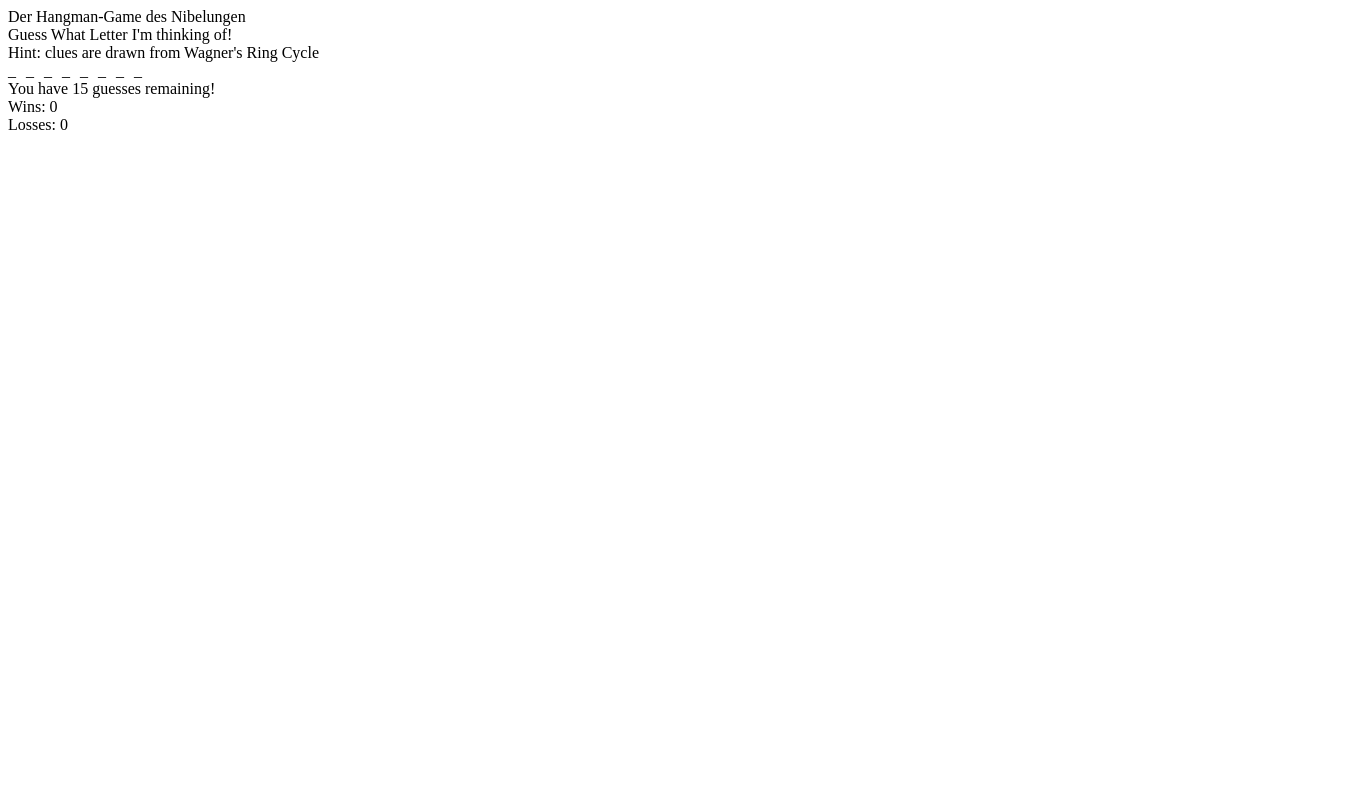
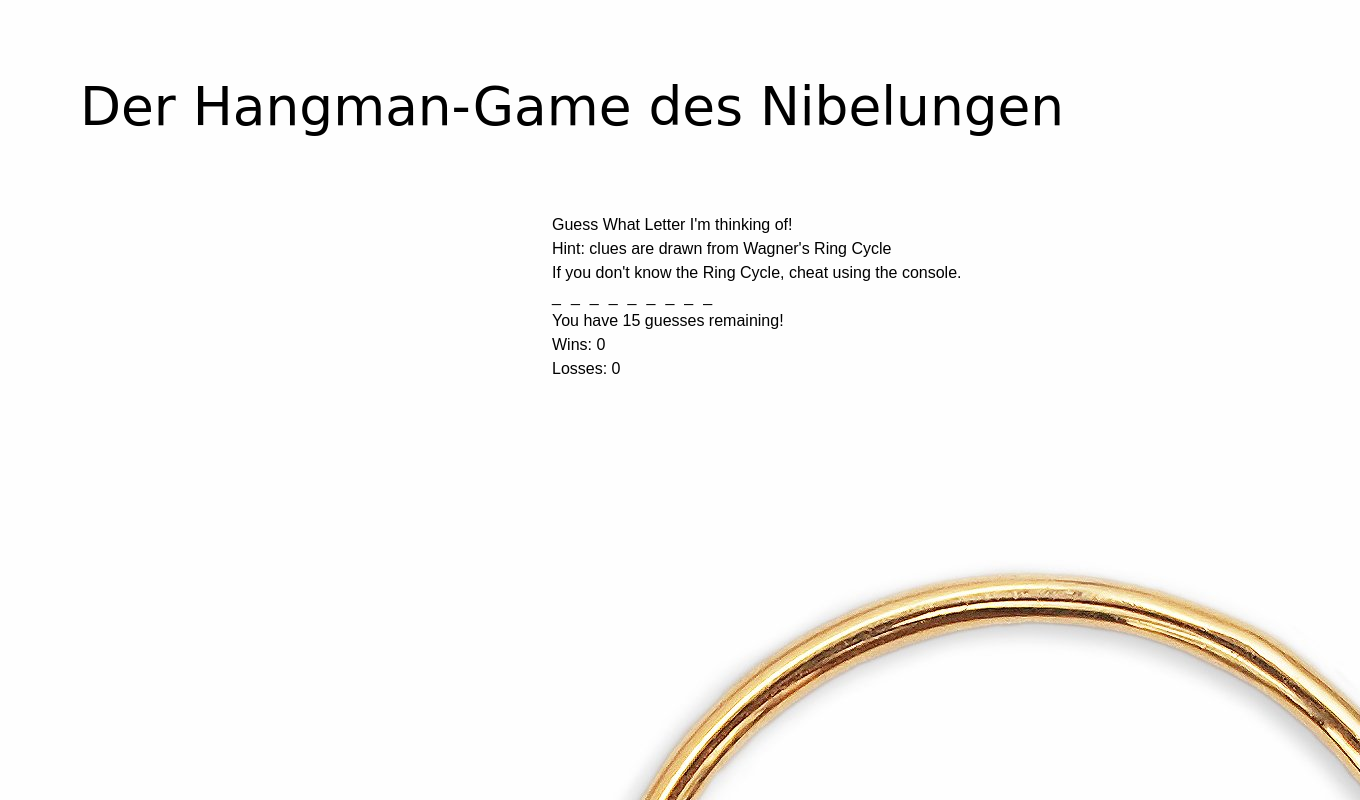
Before and after one commit to michaelcumings/Word_Guess_Game, a plain HTML site: page index.html in a window 1280 px wide. Shown: the whole page, 1360 px wide, since content can reach past the window. Drawn offline with nearby package versions, Linux system fonts and the light colour scheme; a web font is replaced by a local one.

Commit message:
ready to hand in

```diff
--- a/assets/css/reset.css
+++ b/assets/css/reset.css
@@ -0,0 +1,48 @@
+/* http://meyerweb.com/eric/tools/css/reset/
+   v2.0 | 20110126
+   License: none (public domain)
+*/
+
+html, body, div, span, applet, object, iframe,
+h1, h2, h3, h4, h5, h6, p, blockquote, pre,
+a, abbr, acronym, address, big, cite, code,
+del, dfn, em, img, ins, kbd, q, s, samp,
+small, strike, strong, sub, sup, tt, var,
+b, u, i, center,
+dl, dt, dd, ol, ul, li,
+fieldset, form, label, legend,
+table, caption, tbody, tfoot, thead, tr, th, td,
+article, aside, canvas, details, embed,
+figure, figcaption, footer, header, hgroup,
+menu, nav, output, ruby, section, summary,
+time, mark, audio, video {
+	margin: 0;
+	padding: 0;
+	border: 0;
+	font-size: 100%;
+	font: inherit;
+	vertical-align: baseline;
+}
+/* HTML5 display-role reset for older browsers */
+article, aside, details, figcaption, figure,
+footer, header, hgroup, menu, nav, section {
+	display: block;
+}
+body {
+	line-height: 1;
+}
+ol, ul {
+	list-style: none;
+}
+blockquote, q {
+	quotes: none;
+}
+blockquote:before, blockquote:after,
+q:before, q:after {
+	content: '';
+	content: none;
+}
+table {
+	border-collapse: collapse;
+	border-spacing: 0;
+}
--- a/assets/css/style.css
+++ b/assets/css/style.css
@@ -1,3 +1,31 @@
+body {
+    font-family: 'Carrois Gothic SC', sans-serif;
+    background-image: url('../images/ring.jpg');
+}
+
+#titlebar {
+    font-size: 40pt;
+    width: 100%;
+    margin: 80px;
+    align-items: center;
+    font-family: 'UnifrakturMaguntia', cursive;
+}
+
+#results {
+    width: 40%;
+    float: left;
+    padding-left: 20px;
+    line-height: 1.5;
+
+}
+
+#gamediv {
+    width: 40%;
+    float: left;
+    padding-left: 20px;
+    line-height: 1.5;
+}
+
 #activeword {
     letter-spacing: 10px;
-};
+}
--- a/assets/javascript/game.js
+++ b/assets/javascript/game.js
@@ -1,5 +1,5 @@
 
-    var wordlist=["WOTAN", "SIEGFRIED", "NOTUNG", "BRUNNHILDE", "HAGEN", "ASGARD", "NIBELHEIM", "VALHALLA"];
+    var wordlist=["WOTAN", "SIEGFRIED", "NOTUNG", "BRUNNHILDE", "HAGEN", "REISENHEIM", "FRICKA", "DONNER", "FAFNER", "FASOLT", "ALBERICH", "NIBELHEIM", "VALHALLA"];
 
 // pick a random word from the word list
 // var wordchoice = wordlist[Math.floor(Math.random() * wordlist.length)];
@@ -60,8 +60,11 @@
         // Add to "already guessed list" and the rest of the stuff if not already guessed
         if (!already.includes(userGuess)) {
             $("#sofar").empty();
-            already += userGuess;
-            sofar.append("You have already guessed: " + already);
+                if (userGuess.length < 2) {
+                    already += userGuess;
+                    sofar.append("You have already guessed: " + already);
+                } else sofar.append("You have already guessed: " + already);
+
 
 
         // if the player keystroke is not in the word, decrement the counter
@@ -87,6 +90,8 @@
         if (guesses < 1) {
             // var guesses = 5;
             $("#results").empty();
+            var audio = $("#defeat")[0];
+                audio.play();
             results.append("<p>O Schmerz&#33;</p> \
                 <br> \
                 You Lost&#33; \
@@ -102,6 +107,8 @@
         if (gameword === wordchoice) {
             console.log("You Win!!");
             $("#results").empty();
+            var audio = $("#victory")[0];
+                audio.play();
             results.append("<p>Hojotoho&#33;</p> \
                 <br> \
                 You Won&#33; \
@@ -113,13 +120,9 @@
             newgame();
         };
     };
-        // console.log(gameword);
-        // console.log(guesses);
+
         };
 
-
-
-    console.log(gameword);
     console.log(wordchoice);
 };
 
--- a/index.html
+++ b/index.html
@@ -3,19 +3,28 @@
 <head>
     <meta charset="utf-8" />
     <meta http-equiv="X-UA-Compatible" content="IE=edge">
-    <title>Page Title</title>
+    <title>Der Hangman-Game des Nibelungen</title>
     <meta name="viewport" content="width=device-width, initial-scale=1">
-    <link rel="stylesheet" type="text/css" media="screen" href="assets/css/style.css" />
+    <link rel="stylesheet" type="text/css" media="screen" href="assets/css/reset.css">
+    <link rel="stylesheet" type="text/css" media="screen" href="assets/css/style.css">
     <script src="https://cdnjs.cloudflare.com/ajax/libs/jquery/3.2.1/jquery.min.js"></script>
+    <link href="https://fonts.googleapis.com/css?family=Carrois+Gothic+SC|UnifrakturMaguntia" rel="stylesheet">
+    <audio id="victory" preload="auto">
+            <source src="./assets/images/d22.mp3"> </source>
+    </audio>
+    <audio id="defeat" preload="auto">
+            <source src="./assets/images/d76.mp3"> </source>
+    </audio>
 </head>
 <body>
     <div id="titlebar">Der Hangman-Game des Nibelungen</div>
-    <div id="results"></div>
+    <div id="results"><br></div>
     <div id="gamediv">
             <div id="description">
             Guess What Letter I'm thinking of!
             <br>
-            Hint: clues are drawn from Wagner's Ring Cycle
+            Hint: clues are drawn from Wagner's Ring Cycle<br>
+            If you don't know the Ring Cycle, cheat using the console.
             </div>
             <div id="activeword"></div>
             <div id="sofar"></div>
```
Also changed, not shown: assets/images/ring.jpg (added), 2 other files.
